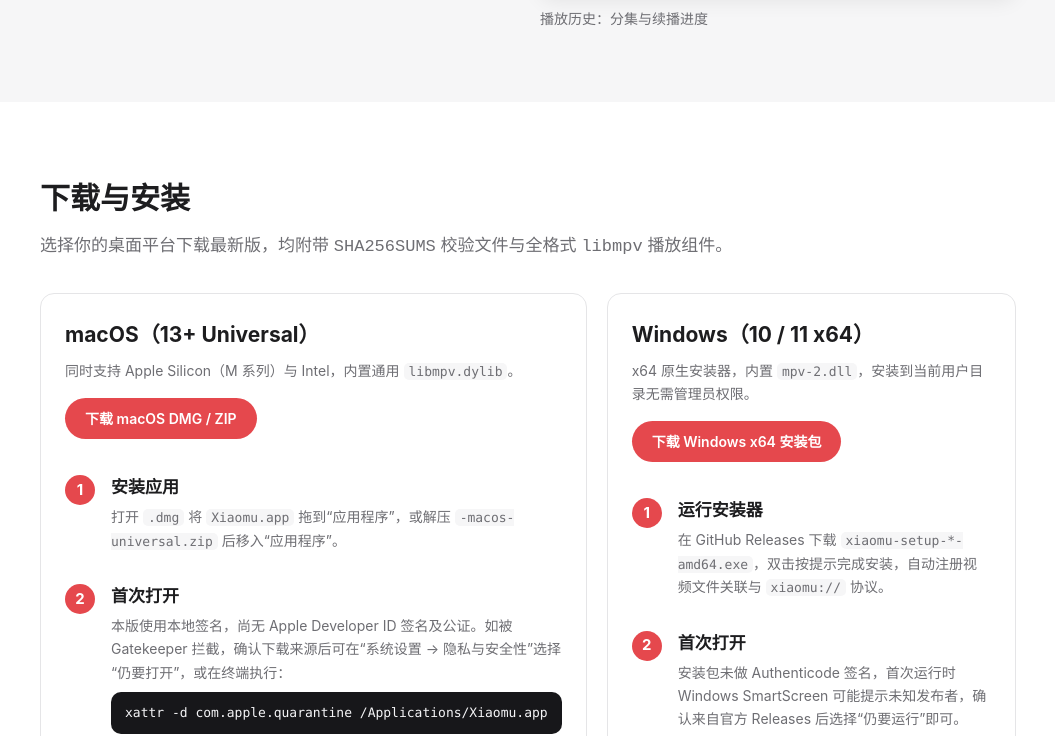
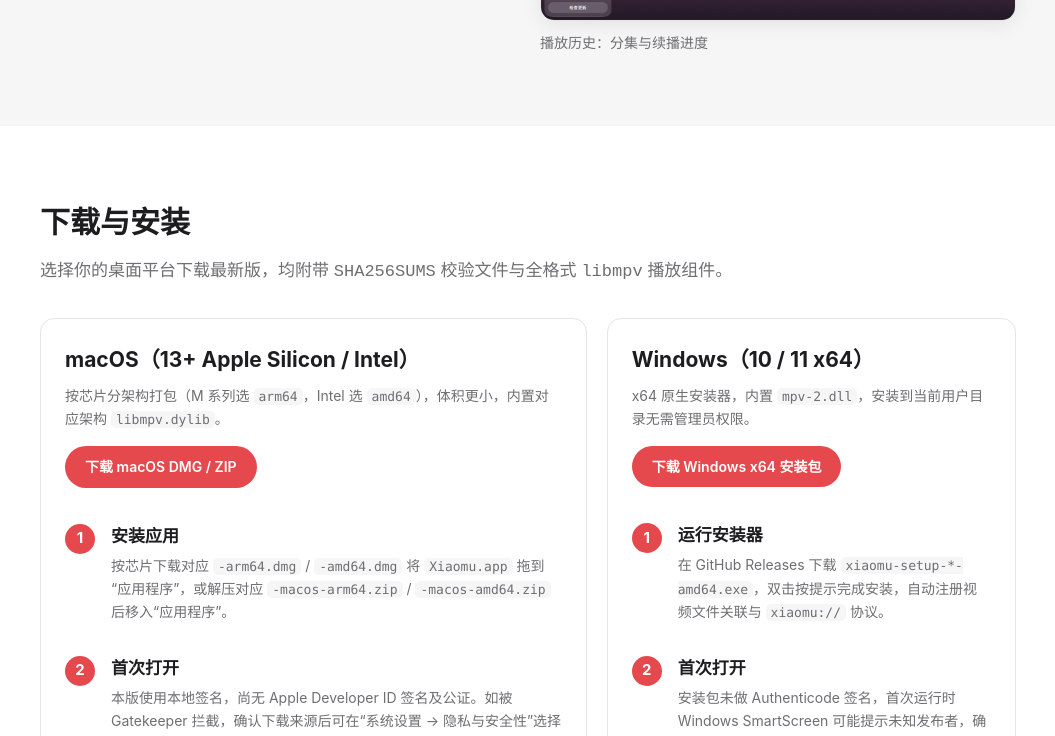
Before and after one commit to arixbit/xiaomu-desktop, a plain HTML site: page docs/index.html in a window 1280 px wide. Shown: the part 3560-4296 px from the top of the page, without its empty margins (112-1167 px from the left). Drawn offline with Linux system fonts and the light colour scheme.

Commit message:
release: prepare Xiaomu v0.9.8

```diff
--- a/docs/index.html
+++ b/docs/index.html
@@ -69,7 +69,7 @@
         </article>
         <article class="card">
           <h3>豆瓣热播与跨站搜索</h3>
-          <p>首页提供热播电影、热播剧集和最近更新，点海报直接搜你自己的片库；按 <code>⌘K</code> / <code>Ctrl+K</code> 跨站搜索，同名影片合并显示来源数，失效站点自动过滤。</p>
+          <p>首页提供实时热门、热门电影/剧集/综艺/动漫/短剧/纪录片、Top 250 与最近更新并支持下滑自动翻页，点海报高并发检索你的片库；按 <code>⌘K</code> / <code>Ctrl+K</code> 跨站搜索，快站优先、同名合并，失效站点自动过滤。</p>
         </article>
         <article class="card">
           <h3>继续观看与追剧提醒</h3>
@@ -132,13 +132,13 @@
       <p class="section-intro">选择你的桌面平台下载最新版，均附带 <code>SHA256SUMS</code> 校验文件与全格式 <code>libmpv</code> 播放组件。</p>
       <div class="install-grid">
         <div class="platform-card">
-          <h3>macOS（13+ Universal）</h3>
-          <p class="platform-meta">同时支持 Apple Silicon（M 系列）与 Intel，内置通用 <code>libmpv.dylib</code>。</p>
+          <h3>macOS（13+ Apple Silicon / Intel）</h3>
+          <p class="platform-meta">按芯片分架构打包（M 系列选 <code>arm64</code>，Intel 选 <code>amd64</code>），体积更小，内置对应架构 <code>libmpv.dylib</code>。</p>
           <p><a class="btn btn-primary btn-sm" href="https://github.com/arixbit/xiaomu-desktop/releases/latest">下载 macOS DMG / ZIP</a></p>
           <ol class="steps">
             <li>
               <h4>安装应用</h4>
-              <p>打开 <code>.dmg</code> 将 <code>Xiaomu.app</code> 拖到“应用程序”，或解压 <code>-macos-universal.zip</code> 后移入“应用程序”。</p>
+              <p>按芯片下载对应 <code>-arm64.dmg</code> / <code>-amd64.dmg</code> 将 <code>Xiaomu.app</code> 拖到“应用程序”，或解压对应 <code>-macos-arm64.zip</code> / <code>-macos-amd64.zip</code> 后移入“应用程序”。</p>
             </li>
             <li>
               <h4>首次打开</h4>
--- a/mygo.json
+++ b/mygo.json
@@ -1,7 +1,7 @@
 {
   "name": "Xiaomu",
   "identifier": "dev.arixbit.xiaomu",
-  "version": "0.9.7",
+  "version": "0.9.8",
   "main": "./cmd/xiaomu",
   "icon": "resources/icon.png",
   "urlSchemes": ["xiaomu"],
```
Also changed, not shown: 6 other files.
